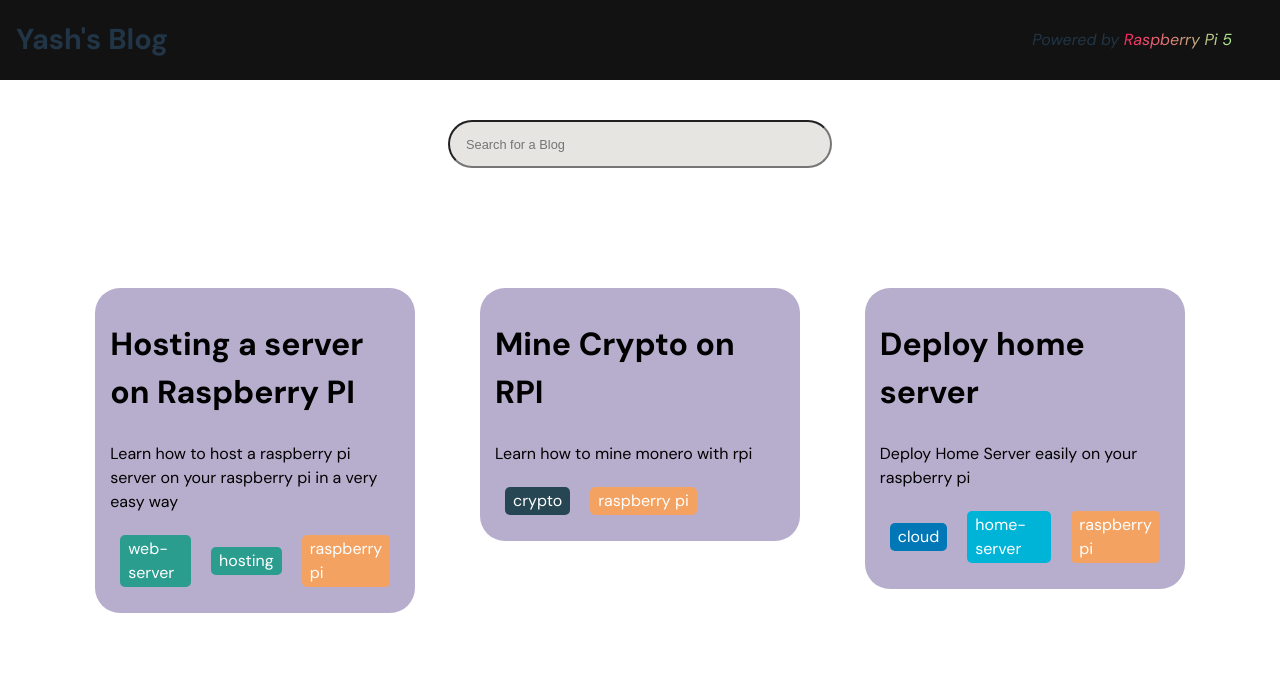
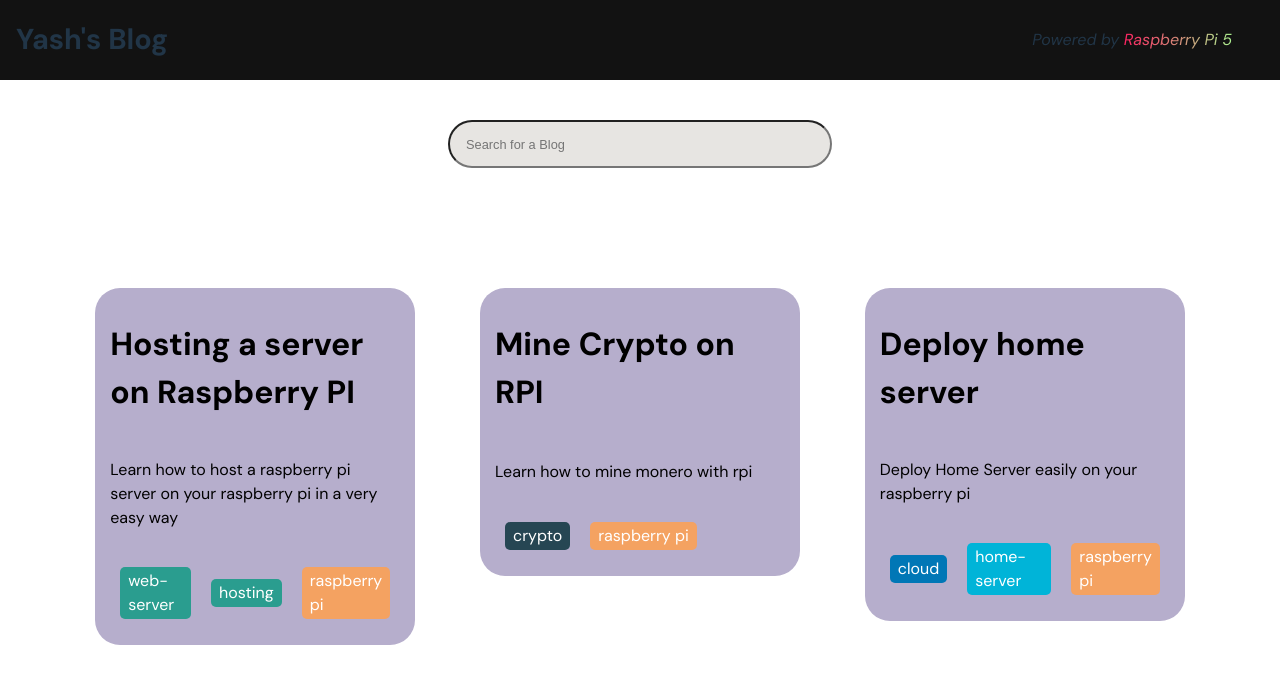
Before and after one commit to yashkathe/my-blog, a React (Vite) app: page / in a window 1280 px wide. Shown: the top 684 px of the page. Built offline with nearby package versions, Linux system fonts and the light colour scheme.

Commit message:
fixed styling issue for blog preview

```diff
--- a/src/Components/Blog/BlogPreview.module.css
+++ b/src/Components/Blog/BlogPreview.module.css
@@ -1,12 +1,16 @@
 .parent {
     background-color: #b6aecc;
-    height: auto;
+    min-height: 18rem;
+    max-height: auto;
     width: 25vw;
     border-radius: 25px;
     padding: 5px 15px;
     box-sizing: border-box;
     margin: 5vh 2vw;
     box-shadow: 0px px 10px 1px rgb(255, 255, 255);
+    display: flex;
+    flex-direction: column;
+    justify-content: space-around;
 }
 
 .parent:hover {
--- a/src/Components/Blog/Blogs.jsx
+++ b/src/Components/Blog/Blogs.jsx
@@ -48,8 +48,9 @@ const Blogs = () => {
 					tags={blog.tags}
 				/>
 			))}
-            {previewBlogs.length === 0 && <p>No results found for: {searchTerm}</p>}
-		</div>
+            {previewBlogs.length === 0 && searchTerm.length > 0 && <p>No results found for: {searchTerm}</p>}
+            {previewBlogs.length === 0 && searchTerm.length === 0 && <p>No Blogs Uploaded Yet</p>}
+        </div>
 	);
 };
 
```
